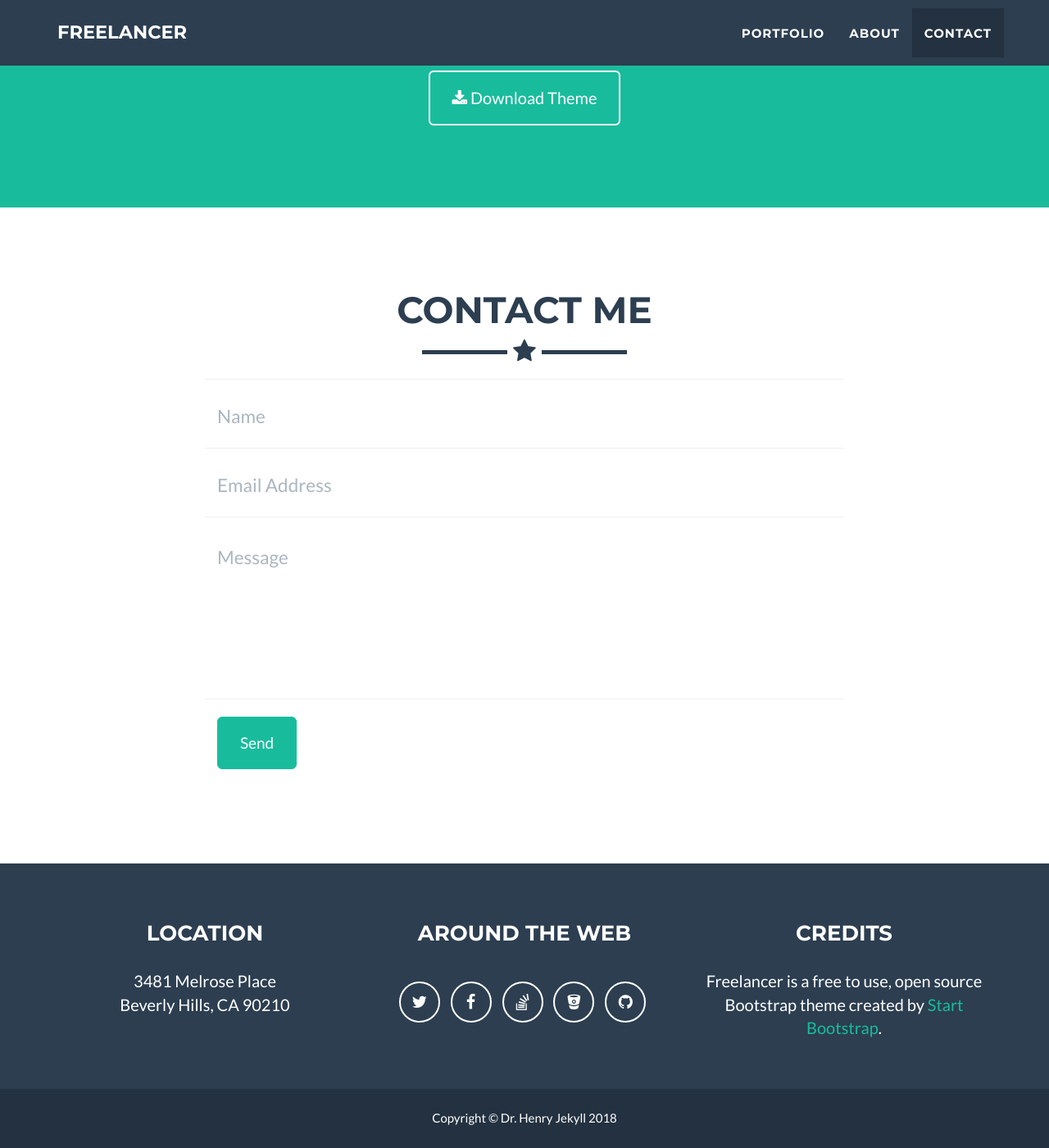
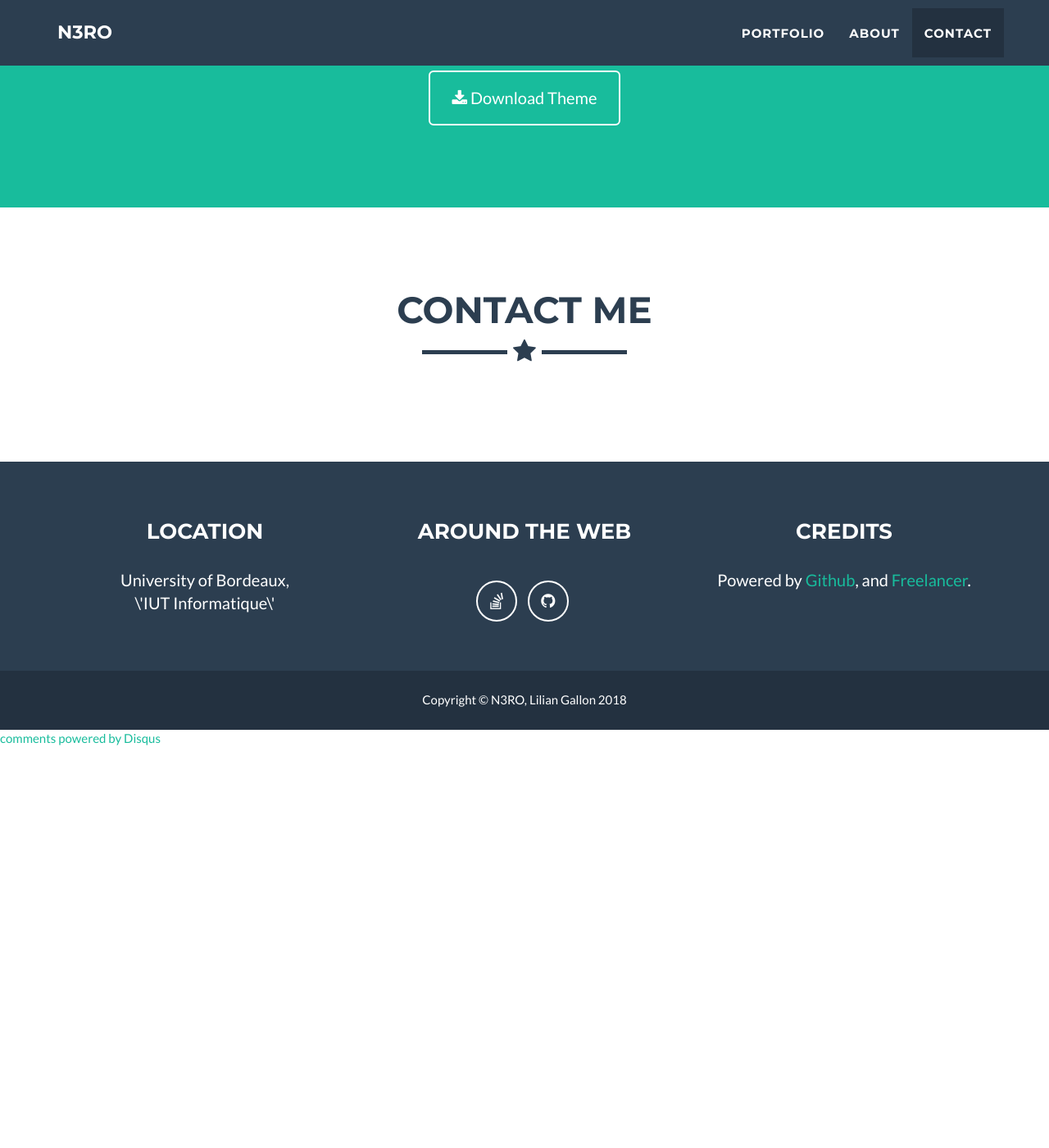
Before and after one commit to lilgallon/lilgallon.github.io, a Jekyll site: the page built from index.html, in a window 1280 px wide and 1400 px high, scrolled down 1985 px. Shown: the whole window at 82% size. Built offline with Jekyll 4.4.1, drawn with Linux system fonts in a browser that asks for light colours; comment, search, counter and statistics services are not loaded; after the commit the page ends 2896 px from its top, so only the background shows below that; some of the changed text lies outside the part shown.

Commit message:
updated config

```diff
--- a/_config.yml
+++ b/_config.yml
@@ -1,11 +1,13 @@
 # Site settings
-title: Freelancer
-email: your-email@domain.com
-url: https://example.github.io
-description: "Write an awesome description for your new site here. You can edit this line in _config.yml. It will appear in your document head meta (for Google search results) and in your feed.xml site description."
-keywords: "your keywords, separated by commas"
-skills: "Web Developer - Graphic Artist - User Experience Designer"
-meta_author: LastName FirstName
+title: N3RO
+email: nero98@sfr.fr
+url: https://github.com/N3ROO/n3roo.github.io
+# Google search engine description
+description: "Lilian Gallon, as known as N3RO is a game and software developer. Studied at the University of Bordeaux, and is currently finishing his second year of studies."
+# Keywords for google search, separated by commas
+keywords: "Lilian, Gallon, IUT Bordeaux, Bordeaux, Developer, Game,"
+skills: "Game & software developer"
+meta_author: Lilian Gallon
 
 # Google webmaster tools
 google_verify:
@@ -17,11 +19,11 @@ bing_verify:
 # - static : pass through formspree.io to validate email sending
 # - disqus : replace contact form by disqus thread
 # - comment the line below if you want to stick with the default PHP contact form
-contact: static
+contact: disqus
 
 # If you use disqus you need disqus shortname
 # https://help.disqus.com/customer/portal/articles/466208
-disqus_shortname: myshortname
+disqus_shortname: N3RO
 
 # Color settings (hex-codes without the leading hash-tag)
 color:
@@ -32,31 +34,25 @@ color:
 
 # Footer settings
 footer:
-  copyright: Dr. Henry Jekyll
+  copyright: N3RO, Lilian Gallon
   location: Location
   social: Around the Web
   credits: Credits
 
 # Social networks usernames (many more available: google-plus, flickr, dribbble, pinterest, instagram, tumblr, linkedin, etc.)
 social:
-  - title: twitter
-    url: http://twitter.com/jekyllrb
-  - title: facebook
-    url:
   - title: stack-overflow
     url: http://stackoverflow.com/questions/tagged/jekyll
-  - title: bitbucket
-    url: http://bitbucket.org/jekyll
   - title: github
-    url: http://github.com/jekyll
+    url: https://github.com/N3ROO/
 
 # Postal address (add as many lines as necessary)
 address:
-  - line: 3481 Melrose Place
-  - line: Beverly Hills, CA 90210
+  - line: University of Bordeaux,
+  - line:  \'IUT Informatique\'
 
 # Credits content
-credits: 'Freelancer is a free to use, open source Bootstrap theme created by <a href="http://startbootstrap.com">Start Bootstrap</a>.'
+credits: 'Powered by <a href="https://github.com">Github</a>, and <a href="http://startbootstrap.com">Freelancer</a>.'
 
 # Build settings
 markdown: kramdown
--- a/js/freelancer.js
+++ b/js/freelancer.js
@@ -29,7 +29,7 @@ $(function() {
 // Highlight the top nav as scrolling occurs
 $('body').scrollspy({
     target: '.navbar-fixed-top'
-})
+});
 
 // Closes the Responsive Menu on Menu Item Click
 $('.navbar-collapse ul li a').click(function() {
```
